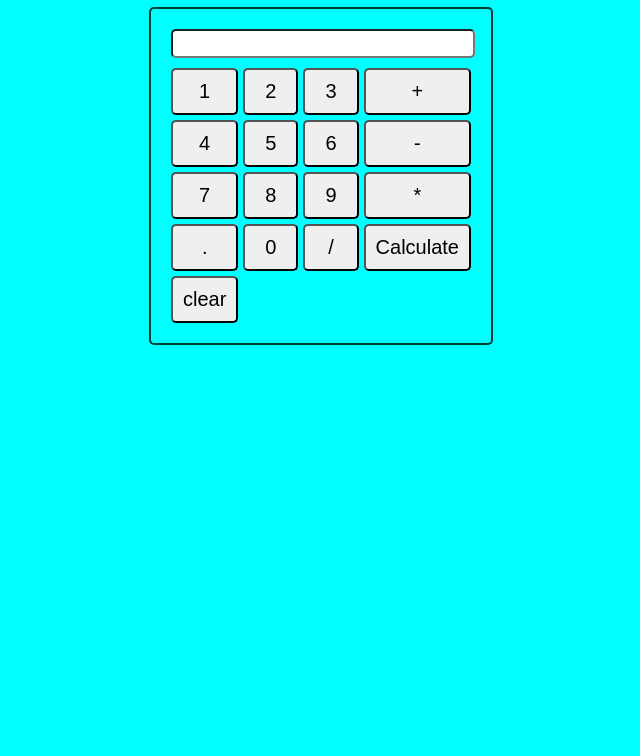
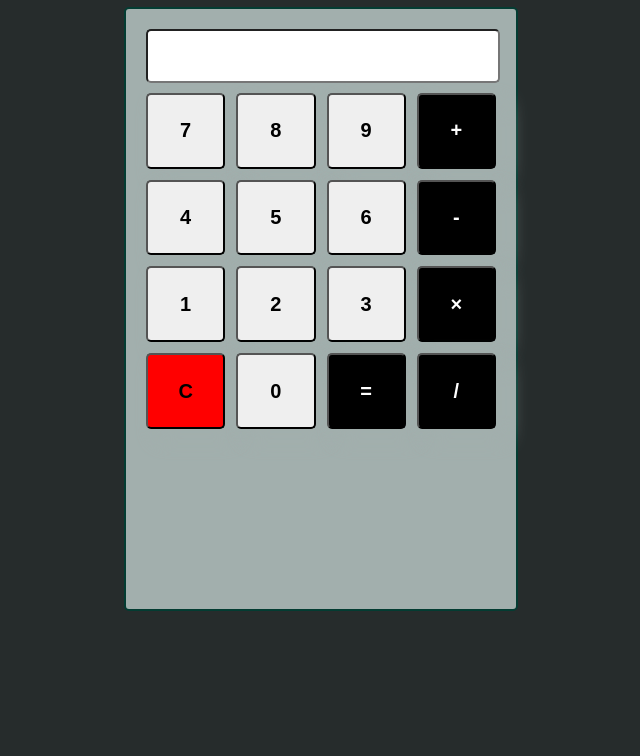
Before and after one commit to HamadDeveloper/Calculator-SMIT, a plain HTML site: page index.html in a window 1280 px wide. Shown: the part 73-829 px from the top of the page, without its empty margins (319-959 px from the left). Drawn offline with Linux system fonts and the light colour scheme.

Commit message:
improving UI

```diff
--- a/index.html
+++ b/index.html
@@ -16,23 +16,26 @@
         <input type="text" id="display" >
 
         <div class="buttons">
+            <button onclick="appendToDisplay('7')">7</button>
+            <button onclick="appendToDisplay('8')">8</button>
+            <button onclick="appendToDisplay('9')">9</button>
+            <button class="black-buttons" onclick="appendToDisplay('+')">+</button>
+            <button onclick="appendToDisplay('4')">4</button>
+            <button onclick="appendToDisplay('5')">5</button>
+            <button onclick="appendToDisplay('6')">6</button>
+            <button class="black-buttons" onclick="appendToDisplay('-')">-</button>
             <button onclick="appendToDisplay('1')">1</button>
             <button onclick="appendToDisplay('2')">2</button>
             <button onclick="appendToDisplay('3')">3</button>
-            <button onclick="appendToDisplay('+')">+</button>
-            <button onclick="appendToDisplay('4')">4</button>
-            <button onclick="appendToDisplay('5')">5</button>
-            <button onclick="appendToDisplay('6')">6</button>
-            <button onclick="appendToDisplay('-')">-</button>
-            <button onclick="appendToDisplay('7')">7</button>
-            <button onclick="appendToDisplay('8')">8</button>
-            <button onclick="appendToDisplay('9')">9</button>
-            <button onclick="appendToDisplay('*')">*</button>
-            <button onclick="appendToDisplay('.')">.</button>
+
+            <button class="black-buttons" onclick="appendToDisplay('*')">×</button>
+            <button class="clear-button" onclick="clearDisplay()">C</button>
+
             <button onclick="appendToDisplay('0')">0</button>
-            <button onclick="appendToDisplay('/')">/</button>
-            <button onclick="calculate()">Calculate</button>
-            <button onclick="clearDisplay()">clear</button>
+
+            <button class="black-buttons" onclick="calculate()">=</button>
+            <button class="black-buttons" onclick="appendToDisplay('/')">/</button>
+
 
 
         </div>
--- a/style.css
+++ b/style.css
@@ -1,6 +1,6 @@
 
 body{
-    background-color: aqua;
+    background-color: rgb(38, 44, 44);
     justify-content: center;
     align-items: center;
     height: 100vh;
@@ -10,15 +10,18 @@ body{
 
   h1 {
     text-align: center;
+    color: bisque;
   }
 
 
 .calculator {
-    width: 300px;
+  background-color: #a2afad;
+    width: 350px;
     margin: 0 auto;
     padding: 20px;
     border: 2px solid #033c32;
     border-radius: 5px;
+    height: 70%;
   }
 
   input[type="text"] {
@@ -26,12 +29,27 @@ body{
     margin-bottom: 10px;
     padding: 5px;
     border-radius: 5px;
+    text-align: right;
+    font-weight: bold;
+    height: 40px;
+    font-size: x-large;
   }
+  /* }input[type="text"] {
+    width: calc(100% - 10px);
+    margin-bottom: 10px;
+    padding: 5px;
+    border-radius: 5px;
+    text-align: right;
+    font-weight: bold;
+  } */
 
   .buttons {
     display: grid;
     grid-template-columns: repeat(4, 1fr);
-    grid-gap: 5px;
+    grid-gap: 11px;
+    font-weight: bold;
+    height: 60%;
+    width: 100%;
 
   }
 
@@ -39,4 +57,18 @@ body{
     padding: 10px;
     font-size: 20px;
     border-radius:5px;
+    box-shadow: 10px 10px 20px #a2afad;
+    font-weight: bold;
   }
+
+  .clear-button {
+    background-color: red;
+    font-weight: bold;
+    /* box-shadow:  5px 2px 3px rgb(180, 94, 94) ; */
+  }
+   .black-buttons{
+    background-color: black;
+    color: white;
+    font-weight: bold;
+
+}
```
